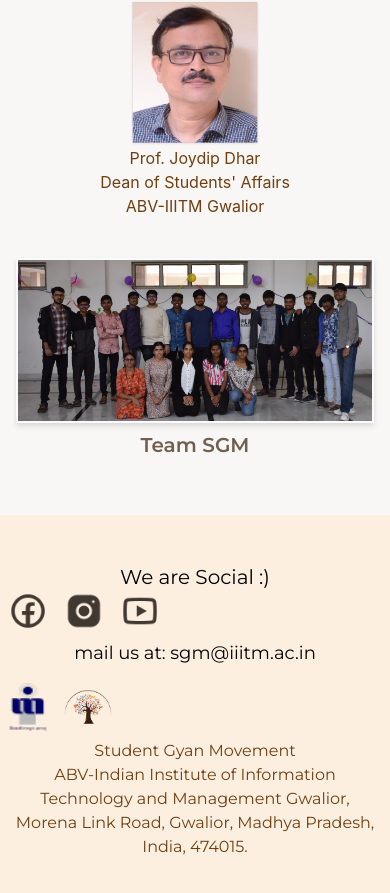
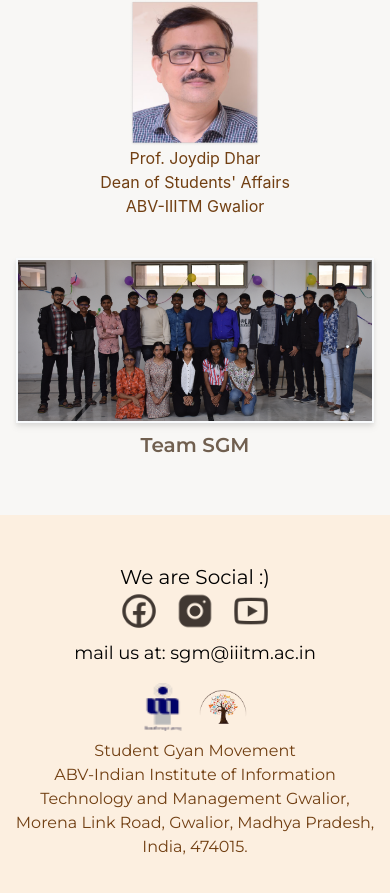
Before and after one commit to sadityakumar9211/sgm-iiitm, a Next.js app: page / in a window 390 px wide. Shown: the part 3545-4438 px from the top of the page. Built offline with nearby package versions, Linux system fonts and the light colour scheme.

Commit message:
FIX: UI issue in the mobile footer

```diff
--- a/components/sections/Footer.tsx
+++ b/components/sections/Footer.tsx
@@ -113,9 +113,9 @@ export default function Footer() {
       {/* big footer ends here */}
 
       {/* mobile footer starts here */}
-      <div className="md:hidden">
+      <div className="md:hidden flex flex-col">
         <div className="text-xl font-montserrat">We are Social :&#41;</div>
-        <div className="flex flex-row space-x-4 mx-auto">
+        <div className="flex flex-row space-x-4 object-contain mx-auto">
           <div>
             <img
               src="/facebook.png"
@@ -137,7 +137,7 @@ export default function Footer() {
         <div className="text-lg font-montserrat py-2 w-full">
           mail us at: sgm@iiitm.ac.in
         </div>
-        <div className="flex flex-row space-x-4 mx-auto py-2">
+        <div className="flex flex-row space-x-4 py-2 object-contain mx-auto">
           <div>
             <img
               src="/institute_logo.png"
```
